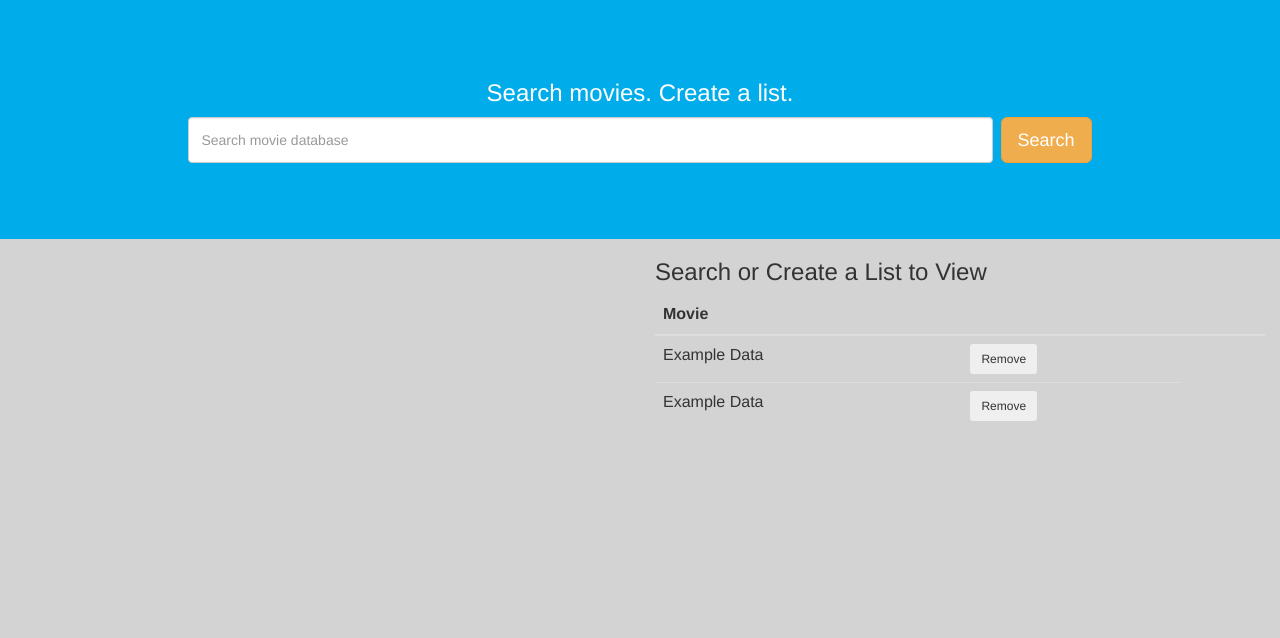
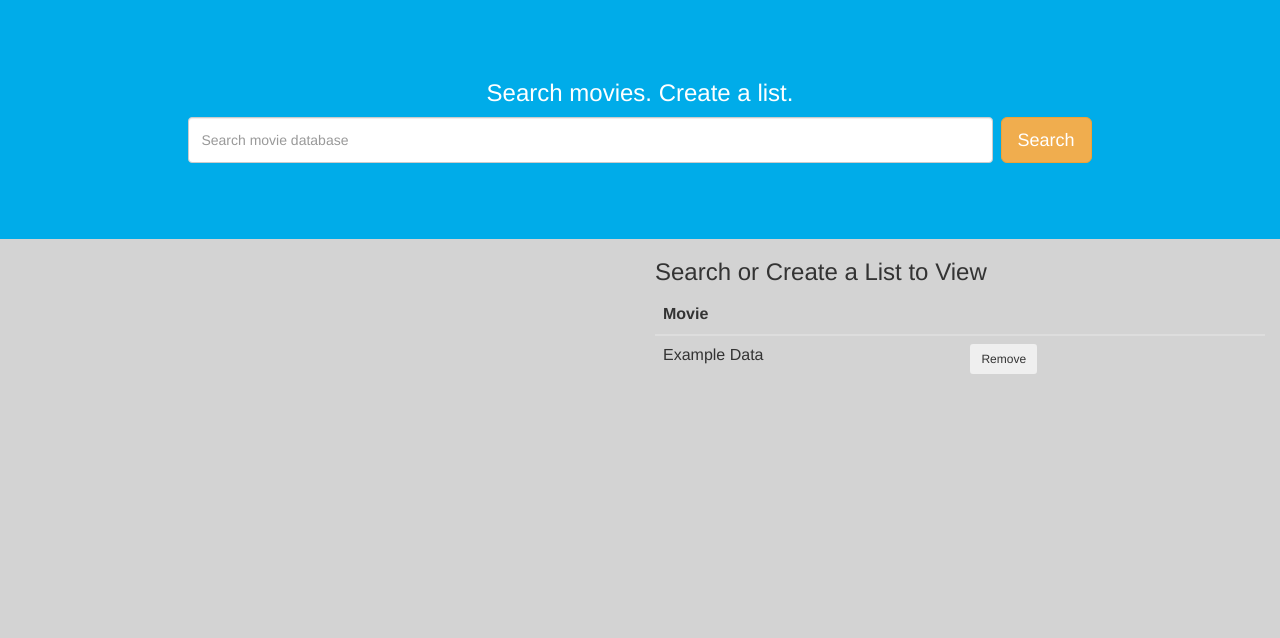
Before and after one commit to tunisij/371-Project, a PHP site: page / in a window 1280 px wide. Shown: the part 73-711 px from the top of the page. Run offline with PHP 8.4, Linux system fonts and the light colour scheme; some libraries are stand-ins or nearby versions.

Commit message:
Users can now remove items from list but changes do not save with database

```diff
--- a/index.php
+++ b/index.php
@@ -77,13 +77,14 @@
                 var cell2 = row.insertCell(1);
 
                 cell1.innerHTML = movieData.Title;
-                cell2.innerHTML = '<button onclick="removeFromList()" class="btn btn-sm" id="remove-from-list" type="button">Remove</button>';
+                cell2.innerHTML = '<button onclick="removeFromList(this)" class="btn btn-sm" id="remove-from-list" type="button">Remove</button>';
             }
         };
 
-        function removeFromList() {
+        function removeFromList(row) {
+            $(row).closest('tr').remove();
+        };
 
-        };
 
         function saveList() {
             $.ajax({
@@ -157,7 +158,7 @@
                 var cell2 = row.insertCell(1);
 
                 cell1.innerHTML = key;
-                cell2.innerHTML = '<button onclick="removeFromList()" class="btn btn-sm" id="remove-from-list" type="button">Remove</button>';
+                cell2.innerHTML = '<button onclick="removeFromList(this)" class="btn btn-sm" id="remove-from-list" type="button">Remove</button>';
             }
             // For some reason a blank field is generated. Quick hack to just remove it
             table.deleteRow(1);
@@ -174,8 +175,12 @@
                     table.deleteRow(1);
                 }
             }
+        }
 
-        }
+
+
+
+
 
     </script>
 
@@ -299,6 +304,7 @@
                         <button onclick="ajaxCall()" class="btn btn-lg btn-warning" id="movie-search-button" type="button">Search</button>
 
                     </div>
+                    <!-- TODO: Remove -->
                     <button onclick="emptyTable()" class="btn btn-lg btn-warning" id="clear-table" type="button">Nuke List</button>
                 </form>
             </div>
@@ -321,12 +327,9 @@
                     <tbody id="table-body">
                         <tr>
                             <td>Example Data</td>
-                            <td><button onclick="removeFromList()" class="btn btn-sm" id="remove-from-list" type="button">Remove</button></td>
+                            <td><button onclick="removeFromList(this)" class="btn btn-sm" id="remove-from-list" type="button">Remove</button></td>
                         </tr>
-                        <tr>
-                            <td>Example Data</td>
-                            <td><button onclick="removeFromList()" class="btn btn-sm" id="remove-from-list" type="button">Remove</button></td>
-                        </tr>
+
 
                     </tbody>
                 </table>
```
